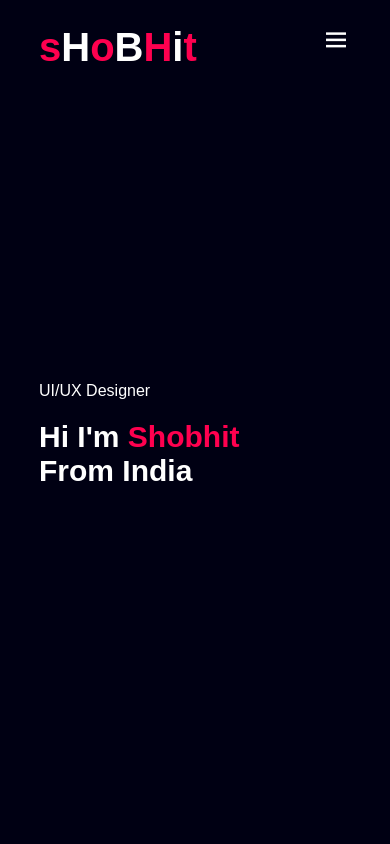
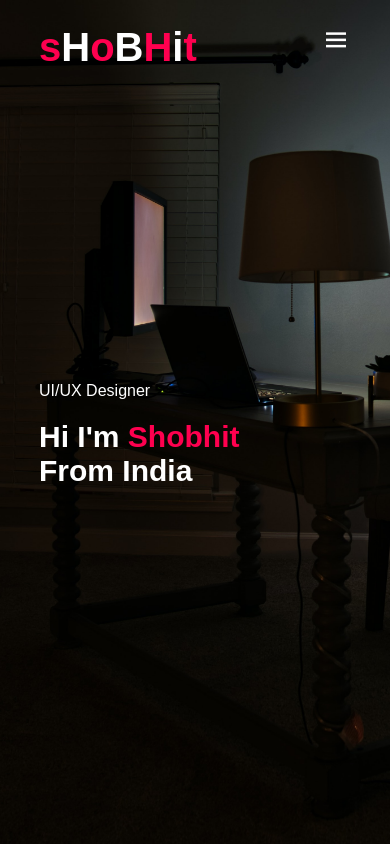
Before and after one commit to shobhit1996/Port, a plain HTML site: page index.html in a window 390 px wide. Shown: the top 844 px of the page. Drawn offline with nearby package versions, Linux system fonts and the light colour scheme; a web font is replaced by a local one.

Commit message:
Update style.css

```diff
--- a/style.css
+++ b/style.css
@@ -350,7 +350,7 @@ nav .bx{
 
 @media only screen and (max-width: 768px){
     #header{
-        background-image: url(images/bgi.jpg);
+        background-image: url(bgi.jpg);
     }
     .header-text{
         margin-top: 100%;
```
